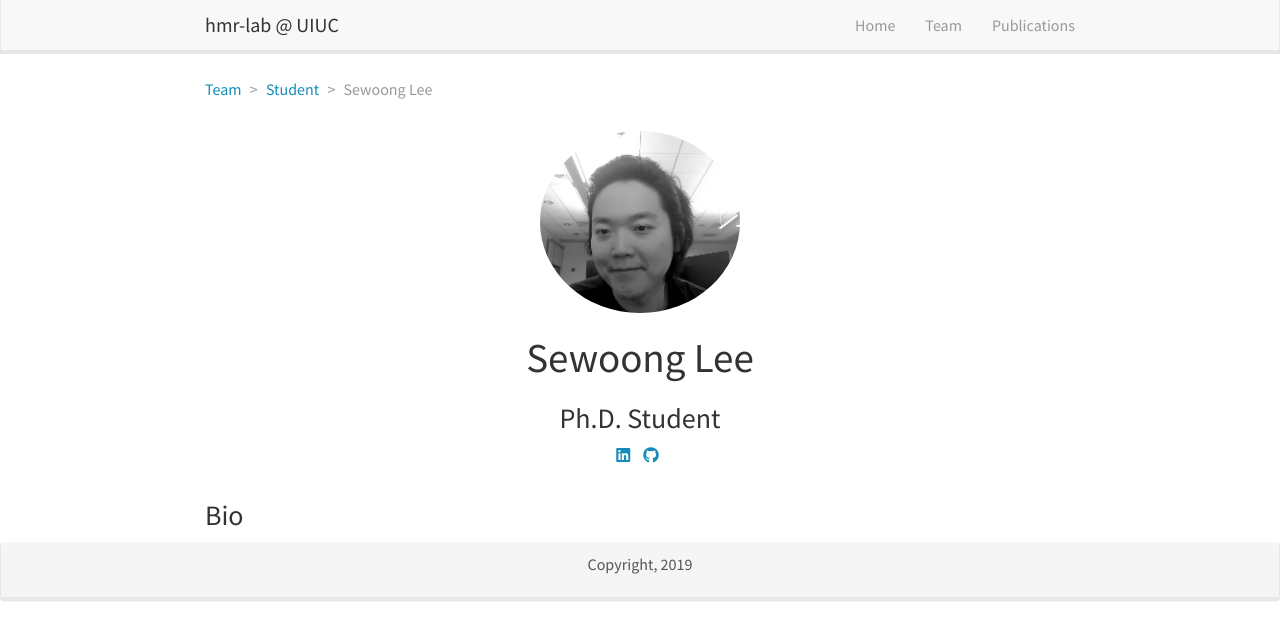
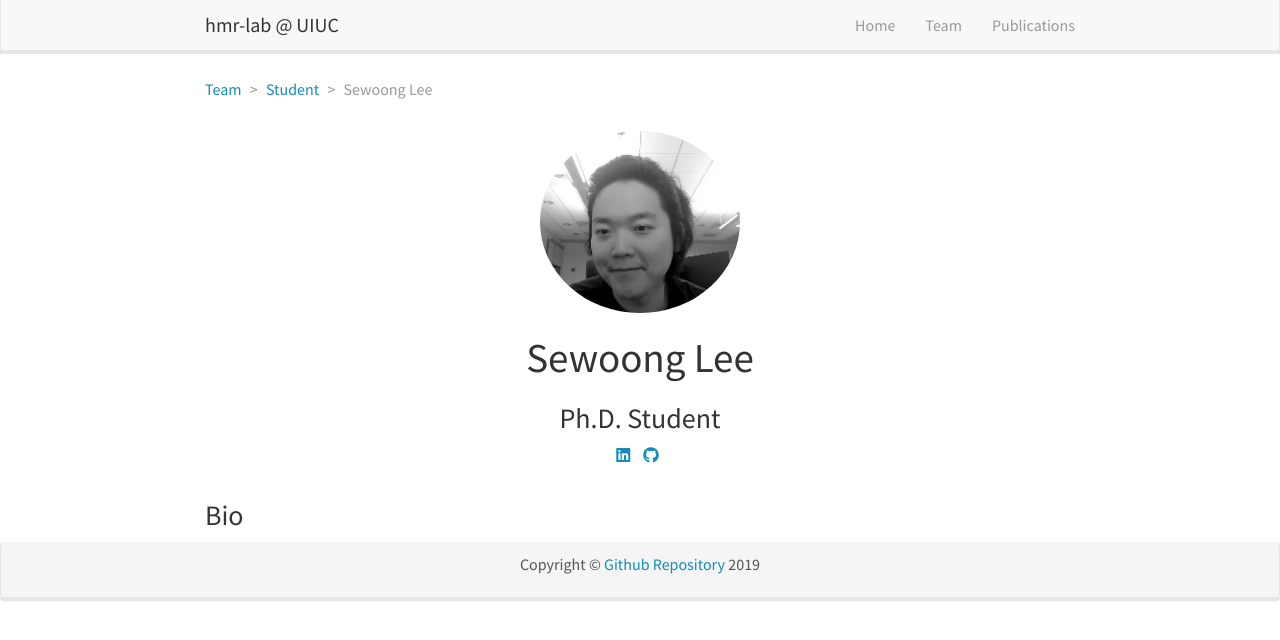
Before and after one commit to hmr-lab/hmr-lab.github.io, a Jekyll site: the page built from _pages/team/_posts/2024-08-15-sewoong_lee.md, in a window 1280 px wide. Shown: the top 640 px of the page. Built offline with Jekyll 4.4.1, drawn with Linux system fonts in a browser that asks for light colours; nearby versions of some CDN libraries.

Commit message:
change layout

```diff
--- a/_includes/footer.html
+++ b/_includes/footer.html
@@ -24,7 +24,7 @@
 			</div>
 		</div> -->
 		<div class="row mt-3">
-			<p class="text-center">Copyright, 2019</p>
+			<p class="text-center">Copyright © <a href="https://github.com/ericdaat/research-lab-website">Github Repository</a> 2019</p>
 		</div>
 	</div>
   </div>
--- a/_layouts/homelay.html
+++ b/_layouts/homelay.html
@@ -33,7 +33,7 @@ layout: default
 
 	{{ content }}
 
-	<div id="newsid" class="col-sm-4 nopadding-right" >
+	<div id="newsid" class="col-sm-4 nopadding-right" width="100%">
 		{% include news.html %}
 	</div>
 </div>
```
